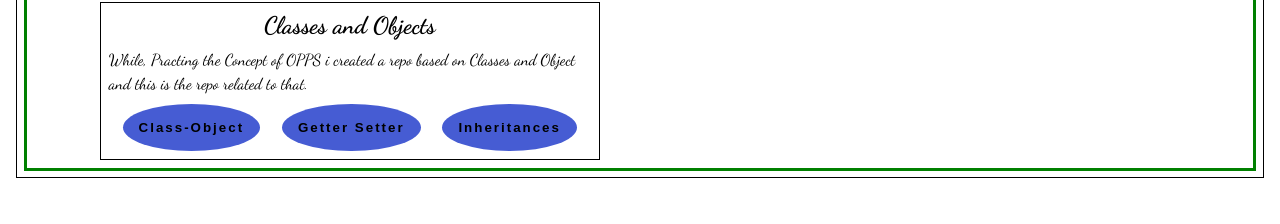
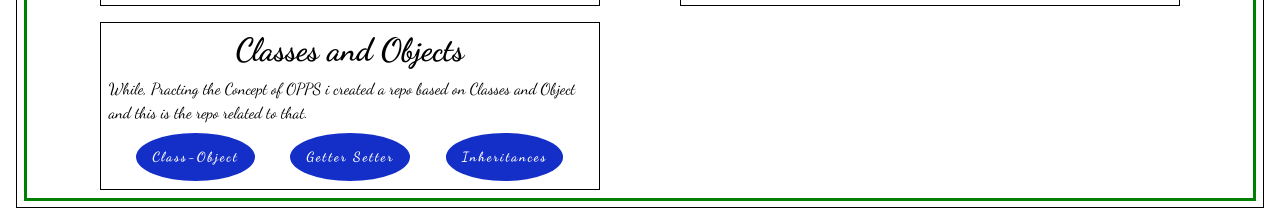
Before and after one commit to Ashutosh-JavaDev/Fyle-Web_Development-Project, a plain HTML site: page index.html in a window 1280 px wide. Shown: the part 682-906 px from the top of the page. Before the commit the page ends 876 px from the top, so only its background shows below. Drawn offline with Linux system fonts and the light colour scheme; a web font is replaced by a local one.

Commit message:
Fyle Web Dev

```diff
--- a/style.css
+++ b/style.css
@@ -14,7 +14,8 @@ body{
         font-style: normal;
       }
       font-family: "Dancing Script", cursive;
-
+      /* background: #000000f3; */
+      /* color: white; */
 }
 .container{
     padding: 1rem;
@@ -71,8 +72,9 @@ body{
     font-family: "Grape Nuts", cursive;
 }
 a{
-    color: black;
+    color: white;
     font-weight: bold;
+    font-family: "Dancing Script", cursive;
     letter-spacing: 2px;
     text-decoration: none;
 }
@@ -84,6 +86,9 @@ a{
     align-items: center;
     padding:0.5rem;
     gap: 1rem;
+}
+h2{
+    font-size:2rem;
 }
 .hero{
     padding: 0.5rem;
@@ -97,6 +102,7 @@ a{
 .nav{
     width: 100%;
     display: flex;
+    flex-wrap: wrap;
     gap: 0.5rem;
     justify-content: space-evenly;
 }
@@ -105,7 +111,7 @@ p{
 }
 button{
     padding:1rem;
-    background-color: rgba(4, 33, 196, 0.733);
+    background-color: rgba(4, 33, 196, 0.932);
     border: none;
     border-radius: 100%;
     cursor: pointer;
```
